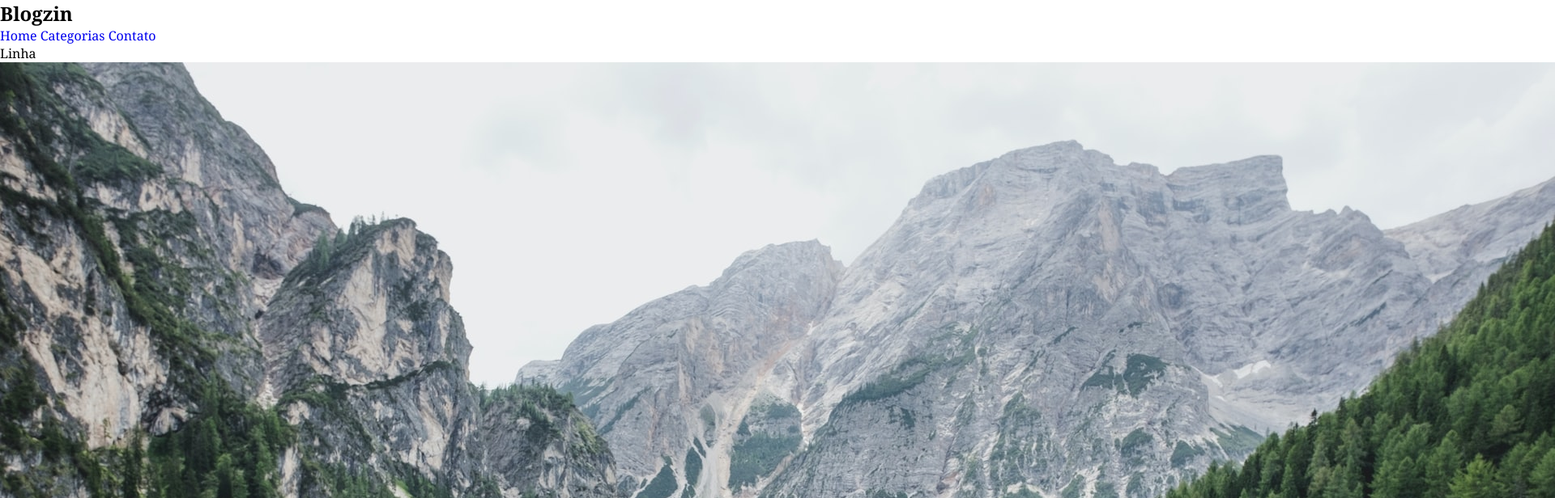
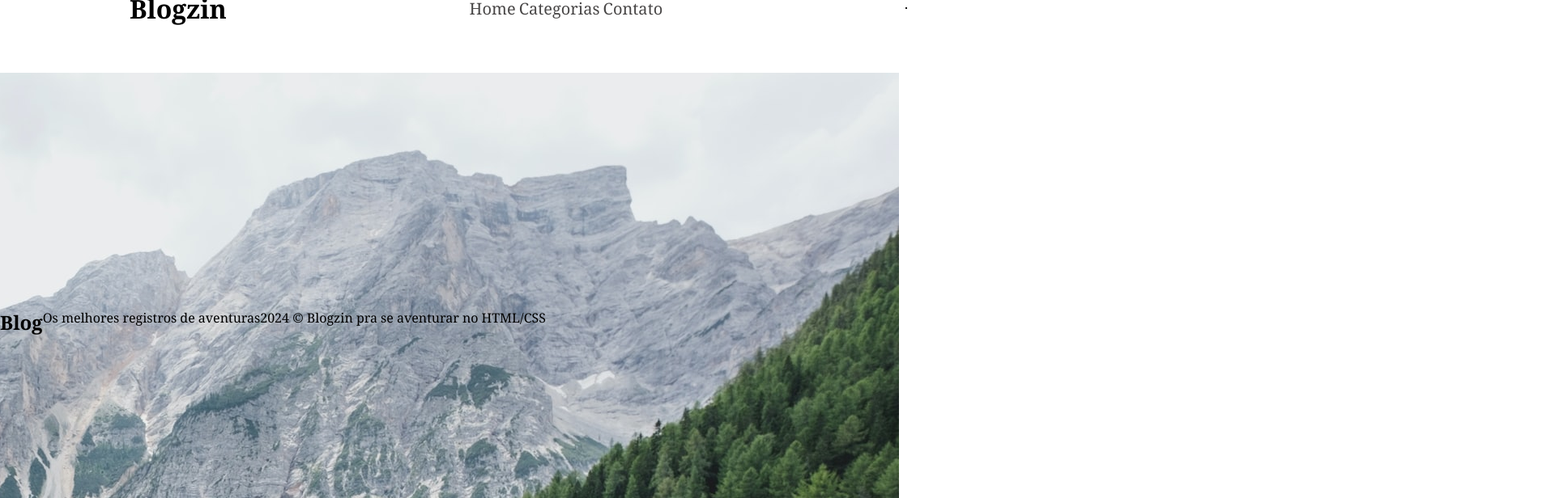
Before and after one commit to cutbackfloripa/Clone_Blog, a plain HTML site: page index.html in a window 1280 px wide. Shown: the top 616 px of the page at 81% size, 1920 px wide, since content can reach past the window. Drawn offline with Linux system fonts and the light colour scheme.

Commit message:
Alteracoes ate o Container

```diff
--- a/index.html
+++ b/index.html
@@ -7,55 +7,61 @@
     <link rel="stylesheet" href="style.css">
     <title>Blogzin</title>
 </head>
-<Header>
+<Header id="navegacao">
+    <h1>Blogzin</h1>
     <nav>
-        <h1>Blogzin</h1>
-        <a href="#">Home</a>
-        <a href="#">Categorias</a>
-        <a href="#">Contato</a>
-
-        <div id="linhaDeBaixo">Linha</div>
+        <ul>
+            <li><a href="#">Home</a></li>
+            <li><a href="#">Categorias</a></li>
+            <li><a href="#">Contato</a></li>
+        </ul>
     </nav>
 
     <div class="separador">
-        <div class="line"></div>
+        <hr class="divider" />
     </div>
 </Header>
 
 <body>
     <main>
-        <div id="container">
-            <div class="image1">
-                <img src="/Clone_Blog/image/f1.jpg" alt="Barco">
+        <section id="container">
+            <div class="passeiosContainer">
+                <div class="passeios">
+                    <img src="./image/f1.jpg" alt="Barco">
                     <h2>Algum Título</h2>
-                <p>Lorem ipsum dolor sit, amet consectetur adipisicing elit. Quisquam architecto ut voluptatibus, facere
-                    ipsam sunt fugiat blanditiis iure eius eligendi dolorum ex iusto voluptatem modi eaque, distinctio
+                    <p>Lorem ipsum dolor sit, amet consectetur adipisicing elit. Quisquam architecto ut voluptatibus,
+                        facere
+                        ipsam sunt fugiat blanditiis iure eius eligendi dolorum ex iusto voluptatem modi eaque,
+                        distinctio
+                        incidunt harum! Delectus.</p>
+                    <span>Por: Gustavo Menescal</span>
+                    <a href="#">Ler mais</a>
+
+                    <div class="passeios">
+                        <img src="./image/f2.jpg" alt="Cachoeira">
+                        <h2>Algum Título</h2>
+                        <p>Lorem ipsum dolor sit, amet consectetur adipisicing elit. Quisquam architecto ut
+                            voluptatibus, facere
+                            ipsam sunt fugiat blanditiis iure eius eligendi dolorum ex iusto voluptatem modi eaque,
+                            distinctio
                             incidunt harum! Delectus.</p>
                         <span>Por: Gustavo Menescal</span>
                         <a href="#">Ler mais</a>
                     </div>
 
-            <div class="image2">
-                <img src="/Clone_Blog/image/f2.jpg" alt="Cachoeira">
+                    <div class="passeios">
+                        <img src="./image/f3.jpg" alt="Balão">
                         <h2>Algum Título</h2>
-                <p>Lorem ipsum dolor sit, amet consectetur adipisicing elit. Quisquam architecto ut voluptatibus, facere
-                    ipsam sunt fugiat blanditiis iure eius eligendi dolorum ex iusto voluptatem modi eaque, distinctio
+                        <p>Lorem ipsum dolor sit, amet consectetur adipisicing elit. Quisquam architecto ut
+                            voluptatibus, facere
+                            ipsam sunt fugiat blanditiis iure eius eligendi dolorum ex iusto voluptatem modi eaque,
+                            distinctio
                             incidunt harum! Delectus.</p>
                         <span>Por: Gustavo Menescal</span>
                         <a href="#">Ler mais</a>
                     </div>
 
-            <div class="image3">
-                <img src="/Clone_Blog/image/f3.jpg" alt="Balão">
-                <h2>Algum Título</h2>
-                <p>Lorem ipsum dolor sit, amet consectetur adipisicing elit. Quisquam architecto ut voluptatibus, facere
-                    ipsam sunt fugiat blanditiis iure eius eligendi dolorum ex iusto voluptatem modi eaque, distinctio
-                    incidunt harum! Delectus.</p>
-                <span>Por: Gustavo Menescal</span>
-                <a href="#">Ler mais</a>
-            </div>
-
-            <div class="busca">
+                    <div class="passeios">
                         <span>Busca</span>
                         <form id="buscas" action="userdata.php" method="post">
                             <input type="text" name="username" placeholder="Pesquise no blog">
@@ -63,7 +69,7 @@
                         </form>
                     </div>
 
-            <div class="categorias">
+                    <div class="passeios">
                         <span>Categorias</span>
                         <ul>
                             <a href="#">Paisagens</a>
@@ -74,8 +80,8 @@
                         </ul>
                     </div>
 
+                    <div class="passeios">
                         <div id="containerTag">
-                <div>
                             <button><a href="#">Lifestyle</a></button>
                             <button><a href="#">Viagem</a></button>
                             <button><a href="#">Barco</a></button>
@@ -85,16 +91,22 @@
                             <button><a href="#">Parapente</a></button>
                         </div>
 
+
+                    </div>
+                </div>
+
+
+
             </div>
 
             <div class="separador">
-                <div class="line"></div>
+                <hr class="divider" />
             </div>
 
-        </div>
+        </section>
     </main>
 
-    <footer>
+    <footer id="rodape">
         <h2>Blog</h2>
         <span> Os melhores registros de aventuras</span>
         <span> 2024 © Blogzin pra se aventurar no HTML/CSS</span>
--- a/style.css
+++ b/style.css
@@ -1,7 +1,66 @@
-*{
+* {
     margin: 0;
     padding: 0;
     box-sizing: border-box;
     font-family: Cambria, Cochin, Georgia, Times, 'Times New Roman', serif;
     text-decoration: none;
 }
+
+#navegacao {
+    width: 100%;
+    height: 10px;
+    padding: 10px;
+    display: flex;
+    justify-content: space-around;
+    align-items: center;
+}
+
+#navegacao li {
+    display: inline;
+}
+
+nav a {
+    color: #494747;
+    font-size: 20px;
+}
+
+
+.divider {
+    border: 1px solid;
+    margin: 10px auto;
+    font-size: medium;
+}
+
+main {
+    display: flex;
+    margin-top: 50px;
+}
+
+#conteiner{
+    width: 100%;
+}
+
+.passeiosContainer{
+    display: flex;
+    flex-direction: column;
+    justify-content: space-around;
+    flex-wrap: wrap;
+}
+.passeiosContainer image{
+    max-width: 250px;
+    max-height: 250px;
+}
+.passeios{
+    width: 300px;
+    height: 250px;
+    margin-top: 20px;
+    margin-bottom: 20px;
+    display: flex;
+    flex-direction: column;
+    justify-content: space-evenly;
+    align-items: center;
+}
+
+#rodape{
+    display: flex;
+}
```
Lines whose indentation alone changed are shown as unchanged.
